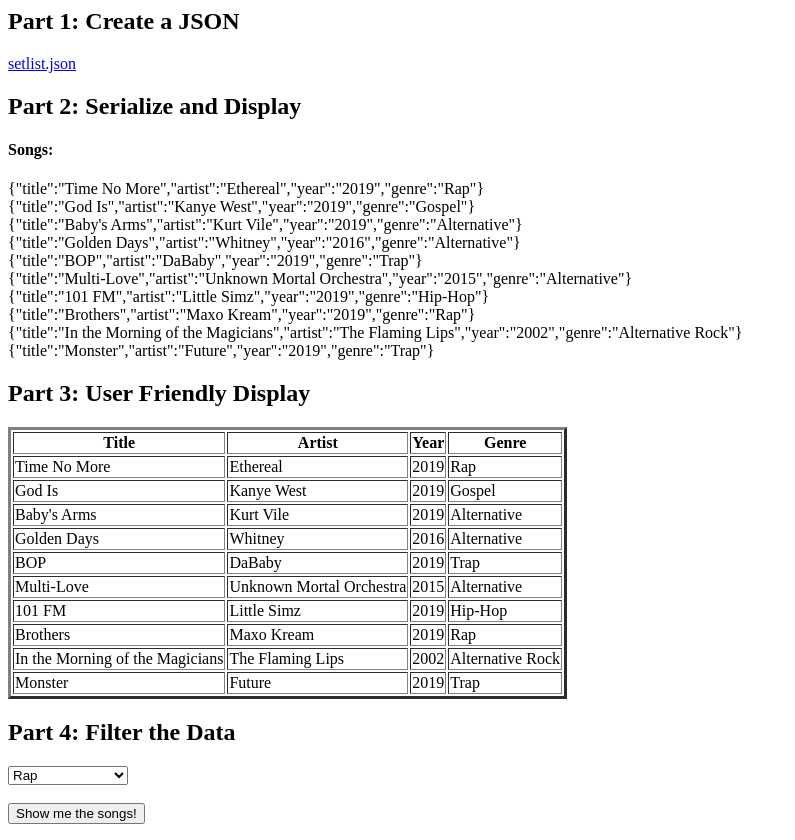
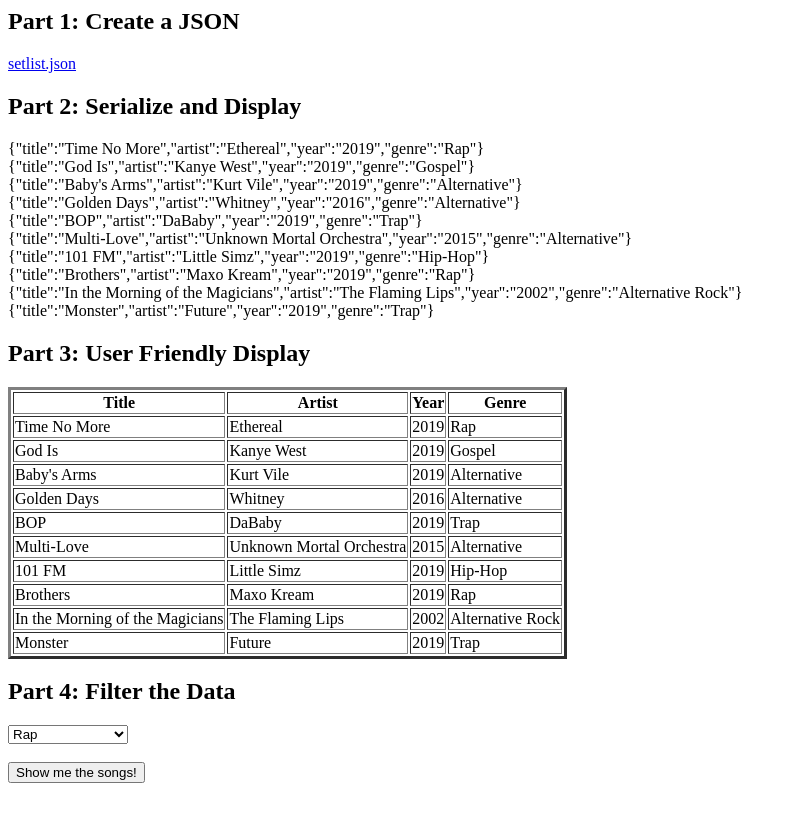
Before and after one commit to elilleshi/COMP20, a plain HTML site: page hw9/index.html in a window 1280 px wide. Shown: the whole page, without its empty margins (0-795 px from the left). After the commit the page ends 800 px from the top, so only its background shows below. Drawn offline with nearby package versions, Linux system fonts and the light colour scheme.

Commit message:
progress

```diff
--- a/hw9/index.html
+++ b/hw9/index.html
@@ -30,9 +30,8 @@
     <a href="setlist.json"> setlist.json </a>
 
   <h2>Part 2: Serialize and Display</h2>
-  <h4>Songs:</h4>
-
-    <div id="serialized"></div>
+<!--   <h4>Songs:</h4> -->
+      <div id="serialized"></div>
 
   <h2>Part 3: User Friendly Display</h2>
 
@@ -86,10 +85,11 @@
   }
 
   // Get genre selection from dropdown form
-  var genre = document.getElementById("genre").value;
-  console.log(genre);
-  var genre_songs = find_songs(genre);
-  console.log(genre_songs);
+  var genre = document.getElementById("genre");
+  var result = genre.options[genre.selectedIndex].value;
+  console.log(result);
+  // var genre_songs = find_songs(genre);
+  // console.log(genre_songs);
 
   </script>
 
```
